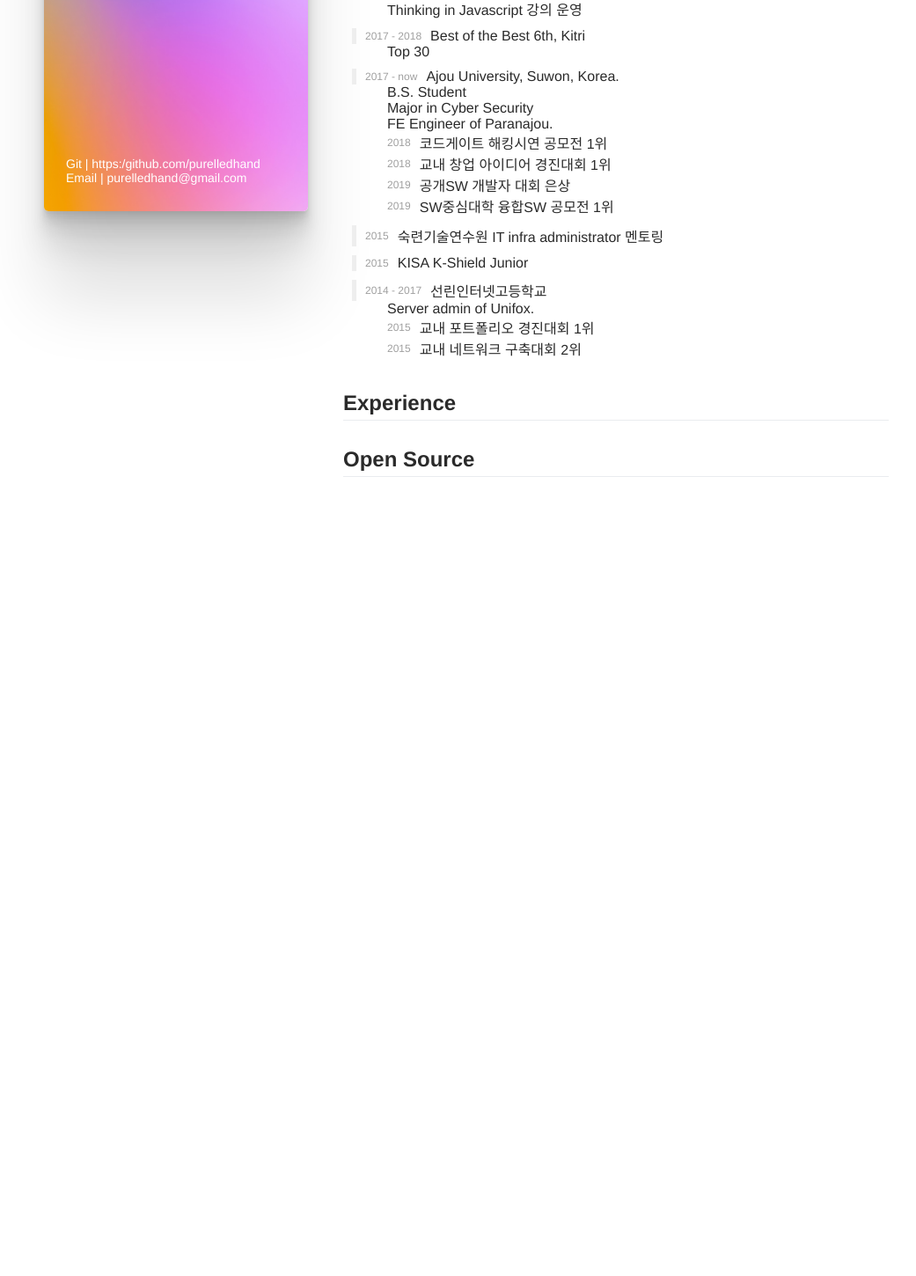
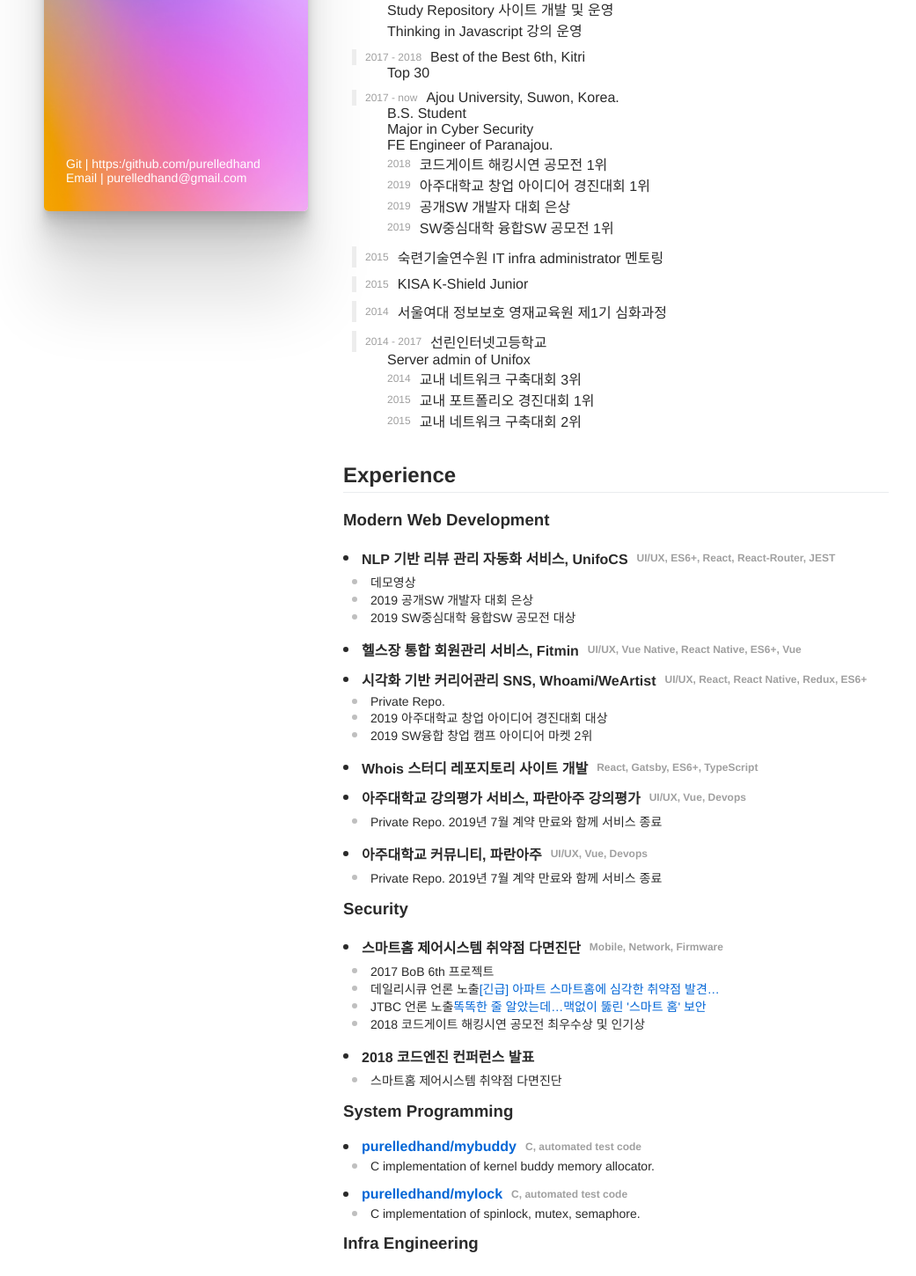
Before and after one commit to purelledhand/resume, a React (Create React App) app: page / in a window 1280 px wide. Shown: the part 320-1770 px from the top of the page at 88% size, without its empty margins (90-1131 px from the left). Before the commit the page ends 952 px from the top, so only its background shows below. Built offline with nearby package versions, Linux system fonts and the light colour scheme; a web font is replaced by a local one.

Commit message:
Publish EX

```diff
--- a/src/App.css
+++ b/src/App.css
@@ -37,12 +37,19 @@
 /*************/
 /*    Tag    */
 /*************/
-
+a, a:visited {
+  color: #0366d6;
+  text-decoration: none;
+}
 h2 {
   width: 100%;
   padding-bottom: 5px;
   border-bottom: 1px solid #eaecef;
   margin-bottom: 10px;
+}
+
+h3 {
+  margin: 10px 0;
 }
 
 .head{
@@ -53,10 +60,14 @@ h2 {
   padding-left: 10px;
 }
 
-.cv>li {
+.cv>li, .ex.title, .ex-ul>li {
   display:flex;
   flex-direction: row;
   align-items: center;
+}
+
+.ex.title {
+  font-weight: bold;
 }
 
 .cv .year {
@@ -65,11 +76,35 @@ h2 {
   margin-right: 10px;
 }
 
-.title:not(:first-child) {
+.cv .title:not(:first-child), .ex.title:not(:first-child) {
   margin-top: 10px;
 }
 
-.title {
-  border-left: 5px solid #EEE;
+.cv .title{
+  border-left: 5px solid hsl(0, 0%, 93%);
   padding-left: 10px;
 }
+
+.tag {
+  font-size: 12px;
+  color: #a0a0a0;
+  margin-left: 10px;
+}
+
+.list {
+  width: 6px;
+  height: 6px;
+  background-color: #2a2a2a;
+  border-radius: 50px;
+  margin-right: 15px;
+}
+
+.list.second {
+  background-color: #bfbfbf !important;
+}
+.ex-ul {
+  margin: 5px 0;
+  font-size: 14px;
+  list-style: none;
+  padding-left: 10px;
+}
--- a/src/App.js
+++ b/src/App.js
@@ -10,7 +10,7 @@ function App() {
       </div>
       <div className="right">
         <div className="intro">
-          영감을 주는 인터페이스와 인터랙션을 창조하고자 합니다.
+          영감을 주는 인터페이스와 인터랙션을 창조하고자 하는 비전과 Virtual-DOM diffing 기반의 렌더링 최적화를 넘어선 FE 고도화 세대를 이루고자 하는 비전을 가지고 있습니다.
           16살 때 포토샵과 HTML으로 개인 홈페이지를 만든 것을 시작으로 웹퍼블리싱과 디자인을 시작하게 되었습니다.
           고등학생이 되어 Vanilla JS를 사용하며 본격적으로 웹 프론트엔드를 시작하였으며,
           현재는 고도화된 FE 생태계와 JS 런타임 엔진, Devops를 공부하고 있습니다.
@@ -28,7 +28,7 @@ function App() {
           </li>
           <ul className="cv">
             <li>
-              Study Repositody 사이트 개발 및 운영
+              Study Repository 사이트 개발 및 운영
             </li>
             <li>
               Thinking in Javascript 강의 운영
@@ -69,9 +69,9 @@ function App() {
             </li>
             <li>
               <div className="year">
-                2018
+                2019
               </div>
-              교내 창업 아이디어 경진대회 1위
+              아주대학교 창업 아이디어 경진대회 1위
             </li>
             <li>
               <div className="year">
@@ -100,13 +100,25 @@ function App() {
           </li>
           <li className="title">
             <div className="year">
+              2014
+            </div>
+            서울여대 정보보호 영재교육원 제1기 심화과정
+          </li>
+          <li className="title">
+            <div className="year">
               2014 - 2017
             </div>
             선린인터넷고등학교
           </li>
           <ul className="cv">
             <li>
-              Server admin of Unifox.
+              Server admin of Unifox
+            </li>
+            <li>
+              <div className="year">
+                2014
+              </div>
+              교내 네트워크 구축대회 3위
             </li>
             <li>
               <div className="year">
@@ -120,11 +132,129 @@ function App() {
               </div>
               교내 네트워크 구축대회 2위
             </li>
+
           </ul>
         </ul>
         <h2>
           Experience
         </h2>
+
+        <h3>Modern Web Development</h3>
+        <div className="ex title">
+          <div className="list"></div>
+            NLP 기반 리뷰 관리 자동화 서비스, UnifoCS
+            <div className="tag">
+              UI/UX, ES6+, React, React-Router, JEST
+            </div>
+        </div>
+        <ul className="ex-ul">
+          <li><div className="list second"></div>데모영상</li>
+          <li><div className="list second"></div>2019 공개SW 개발자 대회 은상</li>
+          <li><div className="list second"></div>2019 SW중심대학 융합SW 공모전 대상</li>
+        </ul>
+        <div className="ex title">
+          <div className="list"></div>
+            헬스장 통합 회원관리 서비스, Fitmin
+            <div className="tag">
+              UI/UX, Vue Native, React Native, ES6+, Vue
+            </div>
+        </div>
+        <div className="ex title">
+          <div className="list"></div>
+            시각화 기반 커리어관리 SNS, Whoami/WeArtist
+            <div className="tag">
+              UI/UX, React, React Native, Redux, ES6+
+            </div>
+        </div>
+        <ul className="ex-ul">
+          <li><div className="list second"></div>Private Repo.</li>
+          <li><div className="list second"></div>2019 아주대학교 창업 아이디어 경진대회 대상</li>
+          <li><div className="list second"></div>2019 SW융합 창업 캠프 아이디어 마켓 2위</li>
+        </ul>
+        <div className="ex title">
+          <div className="list"></div>
+            Whois 스터디 레포지토리 사이트 개발
+            <div className="tag">
+              React, Gatsby, ES6+, TypeScript
+            </div>
+        </div>
+        <div className="ex title">
+          <div className="list"></div>
+            아주대학교 강의평가 서비스, 파란아주 강의평가
+            <div className="tag">
+              UI/UX, Vue, Devops
+            </div>
+        </div>
+        <ul className="ex-ul">
+          <li><div className="list second"></div>Private Repo. 2019년 7월 계약 만료와 함께 서비스 종료</li>
+        </ul>
+        <div className="ex title">
+          <div className="list"></div>
+            아주대학교 커뮤니티, 파란아주
+            <div className="tag">
+              UI/UX, Vue, Devops
+            </div>
+        </div>
+        <ul className="ex-ul">
+          <li><div className="list second"></div>Private Repo. 2019년 7월 계약 만료와 함께 서비스 종료</li>
+        </ul>
+        <h3>Security</h3>
+        <div className="ex title">
+          <div className="list"></div>
+            스마트홈 제어시스템 취약점 다면진단
+            <div className="tag">
+              Mobile, Network, Firmware
+            </div>
+        </div>
+        <ul className="ex-ul">
+          <li><div className="list second"></div>
+          2017 BoB 6th 프로젝트
+          </li>
+          <li><div className="list second"></div>
+          데일리시큐 언론 노출  <a href="http://www.dailysecu.com/?mod=news&act=articleView&idxno=26932"> [긴급] 아파트 스마트홈에 심각한 취약점 발견…</a>
+          </li>
+          <li><div className="list second"></div>
+          JTBC 언론 노출 <a href="http://news.jtbc.joins.com/article/article.aspx?news_id=NB11562517"> 똑똑한 줄 알았는데…맥없이 뚫린 '스마트 홈' 보안</a>
+          </li>
+          <li><div className="list second"></div>
+          2018 코드게이트 해킹시연 공모전 최우수상 및 인기상
+          </li>
+        </ul>
+        <div className="ex title">
+          <div className="list"></div>
+            2018 코드엔진 컨퍼런스 발표
+        </div>
+        <ul className="ex-ul">
+          <li><div className="list second"></div>
+          스마트홈 제어시스템 취약점 다면진단
+          </li>
+        </ul>
+        <h3>System Programming</h3>
+        <div className="ex title">
+          <div className="list"></div>
+          <a href="https://bitbucket.org/purelledhand/mybuddy">purelledhand/mybuddy</a>
+          <div className="tag">
+            C, automated test code
+          </div>
+        </div>
+        <ul className="ex-ul">
+          <li><div className="list second"></div>
+          C implementation of kernel buddy memory allocator.
+          </li>
+        </ul>
+        <div className="ex title">
+          <div className="list"></div>
+          <a href="https://bitbucket.org/purelledhand/mylock">purelledhand/mylock</a>
+          <div className="tag">
+            C, automated test code
+          </div>
+        </div>
+        <ul className="ex-ul">
+          <li><div className="list second"></div>
+          C implementation of spinlock, mutex, semaphore.
+          </li>
+        </ul>
+        <h3>Infra Engineering</h3>
         <h2>
           Open Source
         </h2>
--- a/src/components/ContactCard.css
+++ b/src/components/ContactCard.css
@@ -32,6 +32,6 @@
 }
 
 .contact-desc a {
-    color: #FFF;
+    color: #FFF !important;
     text-decoration: none;
 }
```
